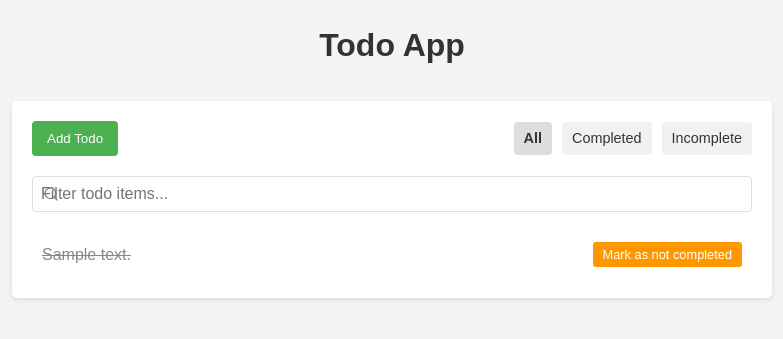
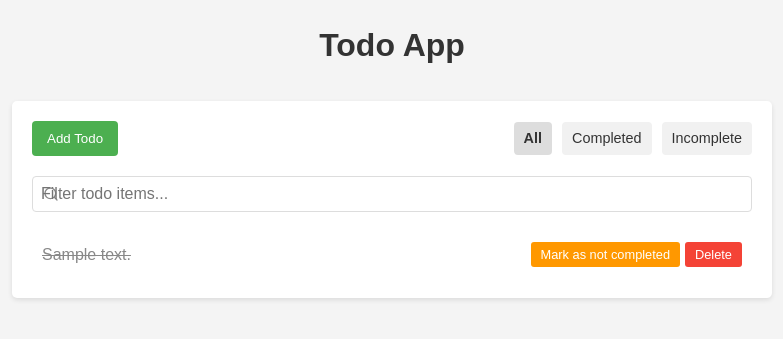
Before and after one commit to henno/todo-example, a Node server app: template views/home.handlebars in a window 1280 px wide. Shown: the top 339 px of the page, without its empty margins (248-1031 px from the left). Run offline with Node 20, Linux system fonts and the light colour scheme; the template is opened without the code that fills it: most values are stand-ins (such as "Sample title", 1, 10 or a date in 2020); some libraries are stand-ins or nearby versions.

Commit message:
I can delete a todo item [#4]

```diff
--- a/index.ts
+++ b/index.ts
@@ -66,6 +66,18 @@ app.patch('/api/todos/:id/incomplete', (req, res) => {
   res.json(updatedTodo);
 });
 
+app.delete('/api/todos/:id', (req, res) => {
+  const { id } = req.params;
+
+  const deleted = todoStore.deleteTodo(id);
+
+  if (!deleted) {
+    return res.status(404).json({ error: 'Todo not found' });
+  }
+
+  res.status(204).end();
+});
+
 // Routes for filtering todos
 app.get('/completed', (req, res) => {
   const completedTodos = todoStore.getCompletedTodos();
--- a/public/css/styles.css
+++ b/public/css/styles.css
@@ -153,6 +153,11 @@ button[type="button"] {
   flex: 1;
 }
 
+.todo-actions {
+  display: flex;
+  gap: 5px;
+}
+
 .completed .todo-text {
   text-decoration: line-through;
   color: #888;
@@ -164,7 +169,6 @@ button[type="button"] {
   padding: 5px 10px;
   border-radius: 3px;
   font-size: 0.8rem;
-  margin-left: 10px;
 }
 
 .complete-btn:hover {
@@ -177,9 +181,20 @@ button[type="button"] {
   padding: 5px 10px;
   border-radius: 3px;
   font-size: 0.8rem;
-  margin-left: 10px;
 }
 
 .incomplete-btn:hover {
   background-color: #e68a00;
 }
+
+.delete-btn {
+  background-color: #f44336;
+  color: white;
+  padding: 5px 10px;
+  border-radius: 3px;
+  font-size: 0.8rem;
+}
+
+.delete-btn:hover {
+  background-color: #d32f2f;
+}
--- a/views/home.handlebars
+++ b/views/home.handlebars
@@ -24,11 +24,14 @@
     {{#each todos}}
       <li class="todo-item{{#if completed}} completed{{/if}}" data-id="{{id}}">
         <span class="todo-text">{{text}}</span>
-        {{#if completed}}
-          <button class="incomplete-btn" data-id="{{id}}">Mark as not completed</button>
-        {{else}}
-          <button class="complete-btn" data-id="{{id}}">Complete</button>
-        {{/if}}
+        <div class="todo-actions">
+          {{#if completed}}
+            <button class="incomplete-btn" data-id="{{id}}">Mark as not completed</button>
+          {{else}}
+            <button class="complete-btn" data-id="{{id}}">Complete</button>
+          {{/if}}
+          <button class="delete-btn" data-id="{{id}}">Delete</button>
+        </div>
       </li>
     {{/each}}
   </ul>
```
Also changed, not shown: src/store.ts (+11 -0 lines), README.md, public/js/app.js.
